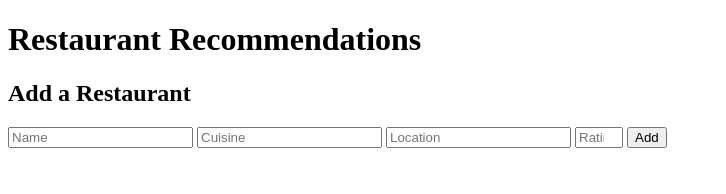
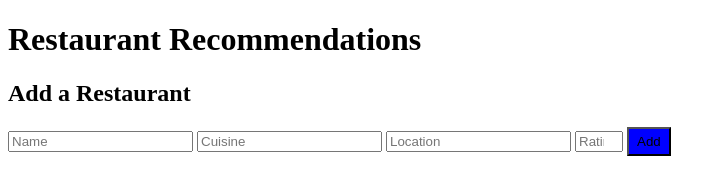
Before and after one commit to s222337266/restaurant-recommendation-app, a website: page public/index.html in a window 1280 px wide. Shown: the whole page, without its empty margins (0-726 px from the left). Drawn offline with Linux system fonts and the light colour scheme; no server answers.

Commit message:
Add background color to submit button

```diff
--- a/public/index.html
+++ b/public/index.html
@@ -42,7 +42,7 @@
         <input type="text" id="cuisine" placeholder="Cuisine" required />
         <input type="text" id="location" placeholder="Location" required />
         <input type="number" id="rating" placeholder="Rating" required min="1" max="5" />
-        <button type="submit">Add</button>
+        <button type="submit" style="background-color: blue; padding: 5px 8px;">Add</button>
     </form>
 </body>
 </html>
```
